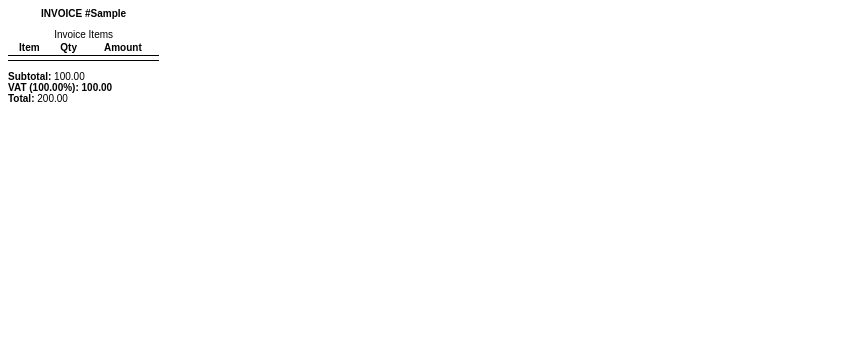
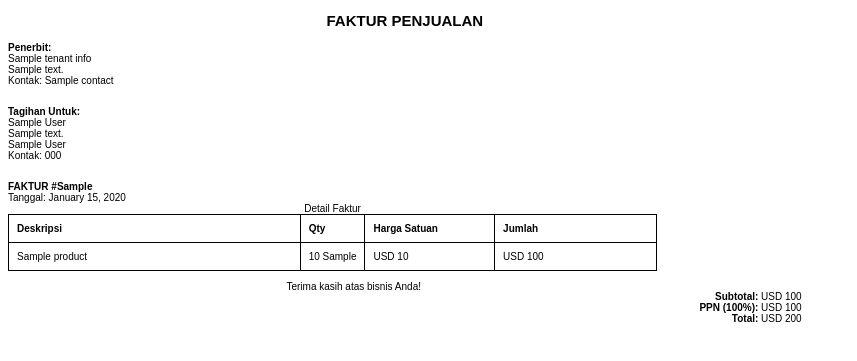
Before and after one commit to ardzix/erp_services, a Django app: template templates/document/invoice.html in a window 1280 px wide. Shown: the top 361 px of the page, without its empty margins (0-857 px from the left). Run offline with Django 4.2, Linux system fonts and the light colour scheme; tables that the repository leaves empty hold one stand-in row (values such as "Sample post"); the template is opened without the code that fills it: values that come from a table or form of the project are taken from there, most other values are stand-ins (such as "Sample title", 1, 10 or a date in 2020); lists and menus that the app fills with data are empty; parts of the project's set-up code (start-up, migrations or seed data) failed here and were passed over.

Commit message:
feat: /sales/sales_order/invoices_pdf/ endpoint

```diff
--- a/common/serializers/__init__.py
+++ b/common/serializers/__init__.py
@@ -148,9 +148,9 @@ class MeSerializer(serializers.ModelSerializer):
         return TripListSerializer(trips, many=True).data
 
     def get_header_text(self, instance):
-        first_line = get_config_value('header_text_1st_line', 'Artriz ERP')
+        first_line = get_config_value('tenant_name', 'Artriz ERP')
         second_line = get_config_value(
-            'header_text_2nd_line', 'You can configure this text from the dashboard')
+            'tenant_address', 'You can configure this text from the dashboard')
         return f'{first_line}\n{second_line}'
 
     def get_has_request_item(self, instance):
--- a/erp_backoffice/settings.py
+++ b/erp_backoffice/settings.py
@@ -41,6 +41,7 @@ INSTALLED_APPS = [
     'django.contrib.messages',
     'django.contrib.staticfiles',
     'django.contrib.gis',
+    'django.contrib.humanize',
     'django_extensions',
     'corsheaders',
 
--- a/sales/admin/__init__.py
+++ b/sales/admin/__init__.py
@@ -53,7 +53,7 @@ class SalesOrderAdmin(ApproveRejectMixin, BaseAdmin):
     list_filter = ['customer', 'order_date', 'approved_by']
     search_fields = ['id32', 'customer__name']
     fields = ['customer', 'order_date', 'type', 'status', 'warehouse', 'visit', 'approved_by', 'approved_at', 'unapproved_by',
-              'unapproved_at', 'invoice', 'subtotal', 'vat_amount', 'total', 'is_paid']
+              'unapproved_at', 'invoice', 'subtotal', 'vat_amount', 'total', 'is_paid', 'invoice_pdf_generated']
     readonly_fields = ['invoice', 'approved_by', 'approved_at', 'unapproved_by',
               'unapproved_at', 'subtotal', 'vat_amount', 'total']
 
@@ -71,7 +71,7 @@ class InvoiceAdmin(BaseAdmin):
     list_display = ['id32', 'order', 'invoice_date', 'total_amount']
     list_filter = ['order__customer', 'invoice_date', 'approved_by']
     search_fields = ['id32', 'order__id32']
-    fields = ['order', 'invoice_date', 'approved_by', 'approved_at']
+    fields = ['order', 'invoice_date', 'approved_by', 'approved_at', 'attachment']
     raw_id_fields = ['order']
 
     def total_amount(self, instance):
--- a/sales/models/__init__.py
+++ b/sales/models/__init__.py
@@ -1,4 +1,5 @@
 from datetime import timedelta
+from decimal import Decimal
 from django.contrib.gis.db import models
 from django.utils.translation import gettext_lazy as _
 from django.core.validators import MinValueValidator, MaxValueValidator
@@ -91,6 +92,18 @@ class Customer(BaseModelGeneric):
     due_date = models.PositiveIntegerField(blank=True, null=True, help_text=_('Due date of credit payment in day.'))
     credit_limit_amount =  models.DecimalField(max_digits=19, decimal_places=2, default=0, help_text=_('Credit limit amount this customer can apply.'))
     credit_limit_qty = models.PositiveIntegerField(blank=True, null=True, help_text=_('Total credit qty this customer can apply.'))
+
+    @property
+    def province(self):
+        return self.administrative_lv1.name if self.administrative_lv1 else "-"
+
+    @property
+    def city(self):
+        return self.administrative_lv2.name if self.administrative_lv2 else "-"
+
+    @property
+    def district(self):
+        return self.administrative_lv3.name if self.administrative_lv3 else "-"
 
     @property
     def location_coordinate(self):
@@ -255,6 +268,10 @@ class OrderItem(BaseModelGeneric):
         )
 
     @property
+    def total_price(self):
+        return Decimal(self.quantity) * Decimal(self.price)
+
+    @property
     def smallest_unit_quantity(self):
         return self.quantity * self.unit.conversion_to_top_level()
 
@@ -313,6 +330,10 @@ class Invoice(BaseModelGeneric):
         return _('Invoice #{id32} - {order}').format(id32=self.id32, order=self.order)
 
     @property
+    def customer(self):
+        return self.order.customer
+
+    @property
     def payment_status(self):
         payment = SalesPayment.objects.filter(invoice=self).last()
         return payment.status if payment else None
@@ -330,11 +351,10 @@ class Invoice(BaseModelGeneric):
 
     @property
     def vat_amount(self):
-        return self.vat * self.subtotal
+        return Decimal(self.vat) * Decimal(self.subtotal)
 
     @property
     def total(self):
-        print(self.subtotal, self.vat_amount)
         return self.subtotal + self.vat_amount
 
     @property
--- a/templates/document/invoice.html
+++ b/templates/document/invoice.html
@@ -1,58 +1,93 @@
+{% load humanize %}
 <!DOCTYPE html>
 <html lang="en">
 <head>
-    <title>INVOICE #{{ invoice.id32 }}</title>
     <meta charset="UTF-8">
+    <title>FAKTUR #{{ invoice.id32 }}</title>
     <style>
         body {
-            width: 4cm;
+            width: 21cm;
             font-family: Arial, sans-serif;
             font-size: 10px;
         }
-        .header {
+        .header, .footer {
             text-align: center;
             margin-bottom: 10px;
+        }
+        .invoice-header {
+            margin-bottom: 20px;
         }
         table {
             width: 100%;
             border-collapse: collapse;
+            display: block;
+            overflow-x: auto;
+            white-space: nowrap;
         }
         th, td {
-            border-bottom: 1px solid #000;
-            padding: 2px;
+            border: 1px solid #000;
+            padding: 8px;
+            text-align: left;
         }
         .totals {
-            margin-top: 10px;
+            margin-top: 20px;
+            float: right;
+            text-align: right;
+        }
+        .customer-details, .publisher-details {
+            margin-bottom: 20px;
         }
     </style>
 </head>
 <body>
     <div class="header">
-        <strong>INVOICE #{{ invoice.id32 }}</strong>
+        <h2>FAKTUR PENJUALAN</h2>
     </div>
+    <div class="invoice-header">
+        <div class="publisher-details">
+            <strong>Penerbit:</strong> <br>
+            {{ tenant_info.name }}<br>
+            {{ tenant_info.address }}<br>
+            Kontak: {{ tenant_info.contact }}<br>
+        </div>
+        <div class="customer-details">
+            <strong>Tagihan Untuk:</strong> <br>
+            {{ invoice.customer.name }}<br>
+            {{ invoice.customer.address }}<br>
+            {{ invoice.customer.city }}<br>
+            Kontak: {{ invoice.customer.contact_number }}<br>
+        </div>
+    </div>
+    <strong>FAKTUR #{{ invoice.id32 }}</strong><br>
+    Tanggal: {{ invoice.invoice_date|date:"F d, Y" }}
     <table>
-        <caption>Invoice Items</caption>
+        <caption>Detail Faktur</caption>
         <thead>
             <tr>
-                <th scope="col">Item</th>
-                <th scope="col">Qty</th>
-                <th scope="col">Amount</th>
+                <th scope="col" width="45%">Deskripsi</th>
+                <th scope="col" width="10%">Qty</th>
+                <th scope="col" width="20%">Harga Satuan</th>
+                <th scope="col" width="25%">Jumlah</th>
             </tr>
         </thead>
         <tbody>
-            {% for item in items %}
+            {% for item in invoice.order.order_items.all %}
             <tr>
                 <td>{{ item.product.name }}</td>
-                <td>{{ item.quantity }}</td>
-                <td>{{ item.price|floatformat:2 }}</td>
+                <td>{{ item.quantity }} {{item.unit.symbol}}</td>
+                <td>{{ tenant_info.currency_symbol }} {{ item.price|floatformat:"0"|intcomma }}</td>
+                <td>{{ tenant_info.currency_symbol }} {{ item.total_price|floatformat:"0"|intcomma }}</td>
             </tr>
             {% endfor %}
         </tbody>
     </table>
     <div class="totals">
-        <strong>Subtotal:</strong> {{ invoice.subtotal|floatformat:2 }}<br>
-        <strong>VAT ({{ invoice.vat_percent|floatformat:2 }}%): {{ invoice.vat_amount|floatformat:2 }}</strong> {{ invoice.order.get_vat_amount|floatformat:2 }}<br>
-        <strong>Total:</strong> {{ invoice.total|floatformat:2 }}
+        <strong>Subtotal:</strong> {{ tenant_info.currency_symbol }} {{ invoice.subtotal|floatformat:"0"|intcomma }}<br>
+        <strong>PPN ({{ invoice.vat_percent|floatformat:"0" }}%):</strong> {{ tenant_info.currency_symbol }} {{ invoice.vat_amount|floatformat:"0"|intcomma }}<br>
+        <strong>Total:</strong> {{ tenant_info.currency_symbol }} {{ invoice.total|floatformat:"0"|intcomma }}
+    </div>
+    <div class="footer">
+        <p>Terima kasih atas bisnis Anda!</p>
     </div>
 </body>
 </html>
```
Also changed, not shown: sales/scripts/__init__.py (+44 -32 lines), sales/views/sales.py (+13 -0 lines), templates/document/invoices.html (added, +96 -0 lines).
